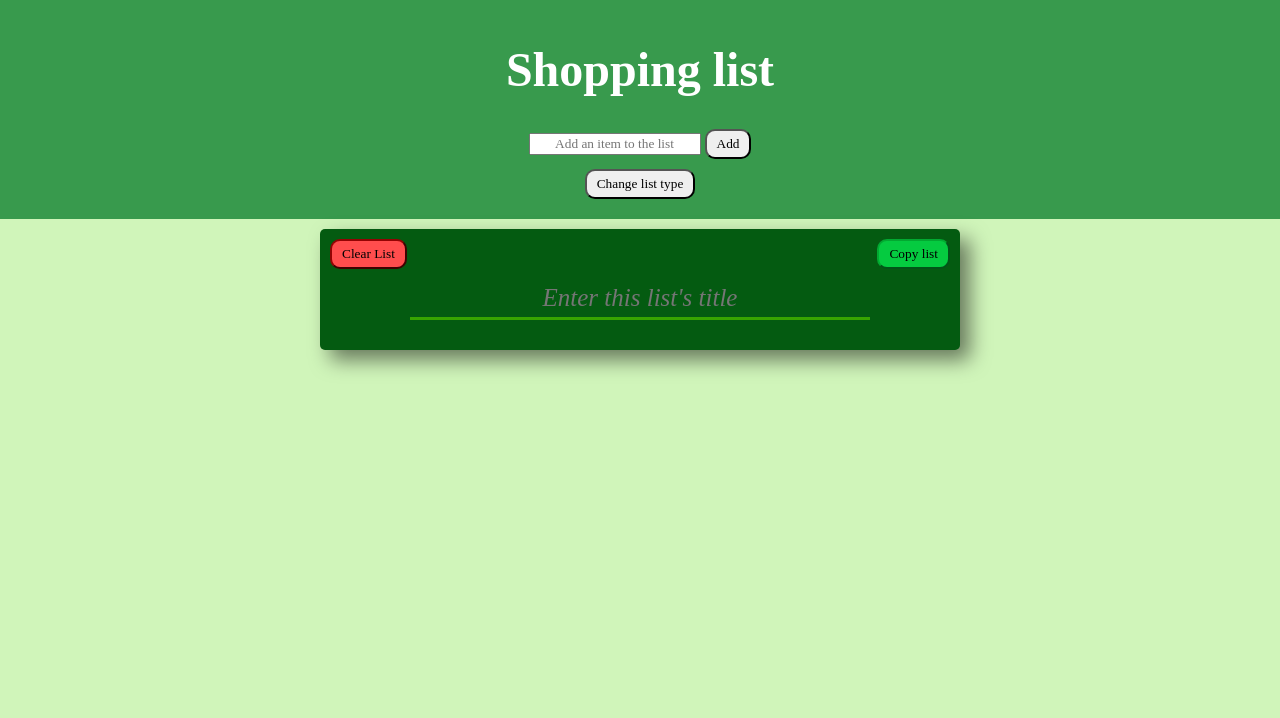
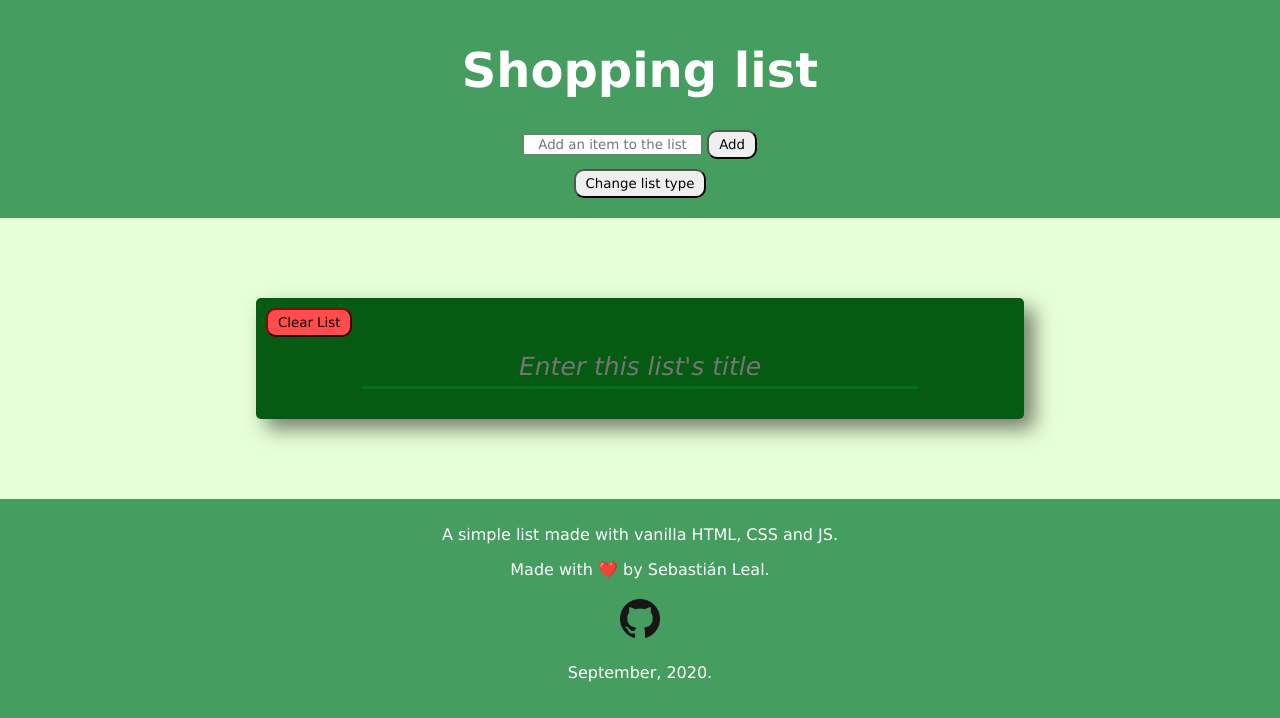
Before and after one commit to achilleleal/shopping-list, a website: page index.html in a window 1280 px wide. Drawn offline with Linux system fonts and the light colour scheme; a web font is replaced by a local one.

Commit message:
improved UI

```diff
--- a/index.html
+++ b/index.html
@@ -11,7 +11,7 @@
 
     <header>
         <h1>Shopping list</h1>
-        <input type="text" class="text-center" placeholder="Add an item to the list">
+        <input id="add-input" type="text" class="text-center" placeholder="Add an item to the list">
         <button>Add</button>
         <div class="justify">
             <button id="list-changer">Change list type</button>
@@ -19,9 +19,10 @@
     </header>
 
     <main>
+        <div id="list">
             <div class="space-between">
                 <button id="clear-list-btn">Clear List</button>
-            <button id="copy-list-btn">Copy list</button>
+                <!-- <button id="copy-list-btn">Copy list</button> -->
             </div>
             <div class="justify">
                 <input id="list-title" type="text" class="text-center transparent underline"  placeholder="Enter this list's title" >
@@ -29,7 +30,7 @@
 
             <ol class="unordered">
             </ol>
-
+        </div>
 
         <!-- This textarea is here to be able to copy the elements of the list without
         having to create and delete a textarea every time using the DOM.
@@ -37,6 +38,17 @@
         <textarea></textarea>
     </main>
 
+    <footer class="text-center">
+        <p> A simple list made with vanilla HTML, CSS and JS.</p>
+        <span> Made with ❤️ by Sebastián Leal.</span>
+        <div class="justify">
+            <a href="https://github.com/achilleleal/shopping-list" target="_blank">
+                <img src="./GitHub-Mark-64px.png" alt="Github">
+            </a>
+        </div>
+        <span id="date">September, 2020.</span>
+    </footer>
+
     <script src='./index.js'></script>
 </body>
 </html>
--- a/style.css
+++ b/style.css
@@ -1,17 +1,19 @@
-/* TODO: Make fully responsive */
-
 * {
-    font-family: 'Kufam';
+    font-family: Kufam, Geneva, Verdana, sans-serif;
 }
 
 body {
     margin: 0 auto;
-    background: #d0f5ba;
+    background:rgba(0, 121, 38, 0.728);
 }
 
 button {
     border-radius: 10px;
     padding: 5px 10px;
+}
+
+input:focus {
+    outline: none;
 }
 
 /**** GENERAL CLASSES ****/
@@ -35,7 +37,7 @@ button {
 
 header {
     text-align: center;
-    background: rgba(0, 121, 38, 0.728);
+    background: var(--main-color);
     padding: 10px;
 }
 
@@ -48,10 +50,14 @@ h1 {
 /**** INNER LIST AREA ****/
 
 main {
+    background: #e7ffd8;
+    padding: 5vh 0;
+}
+
+#list {
     border-radius: 5px;
     padding: 10px;
-    margin: 10px;
-    margin: 10px 25%;
+    margin: 5vh 20%;
     background: #045b11;
     font-size: 20px;
     box-shadow: 10px 10px 20px 0px rgba(0,0,0,0.5);
@@ -59,7 +65,7 @@ main {
     color: white;
 }
 
-main:hover {
+#list:hover {
     transform: scale(1.05);
 }
 
@@ -78,6 +84,8 @@ li {
     width: 75%;
 }
 
+
+
 .unordered {
     list-style-type: disc;
 }
@@ -90,7 +98,7 @@ li {
 }
 
 .underline {
-    border-bottom: solid rgb(55, 164, 1);
+    border-bottom: solid rgba(0, 121, 38, 0.728);
     width: 75%;
 }
 
@@ -102,9 +110,9 @@ textarea {
 
 .delete-button {
     border-color: rgb(147, 3, 3);
-    border-radius: 40%;
-    height: 20px;
-    background: red;
+    border-radius: 50%;
+    height: 24px;
+    background: rgb(255, 77, 77);
     float: right;
     margin: 10px 25px;
 }
@@ -118,3 +126,16 @@ textarea {
     background: rgba(6, 245, 82, 0.728);
     border-color: rgb(2, 169, 49);
 }
+
+/**** FOOTER ****/
+
+footer {
+    background: var(--main-color);
+    padding: 10px;
+    color: white;
+}
+
+img {
+    width: 40px;
+    margin: 10px;
+}
```
Also changed, not shown: GitHub-Mark-64px.png (added). Lines whose indentation alone changed are shown as unchanged.
